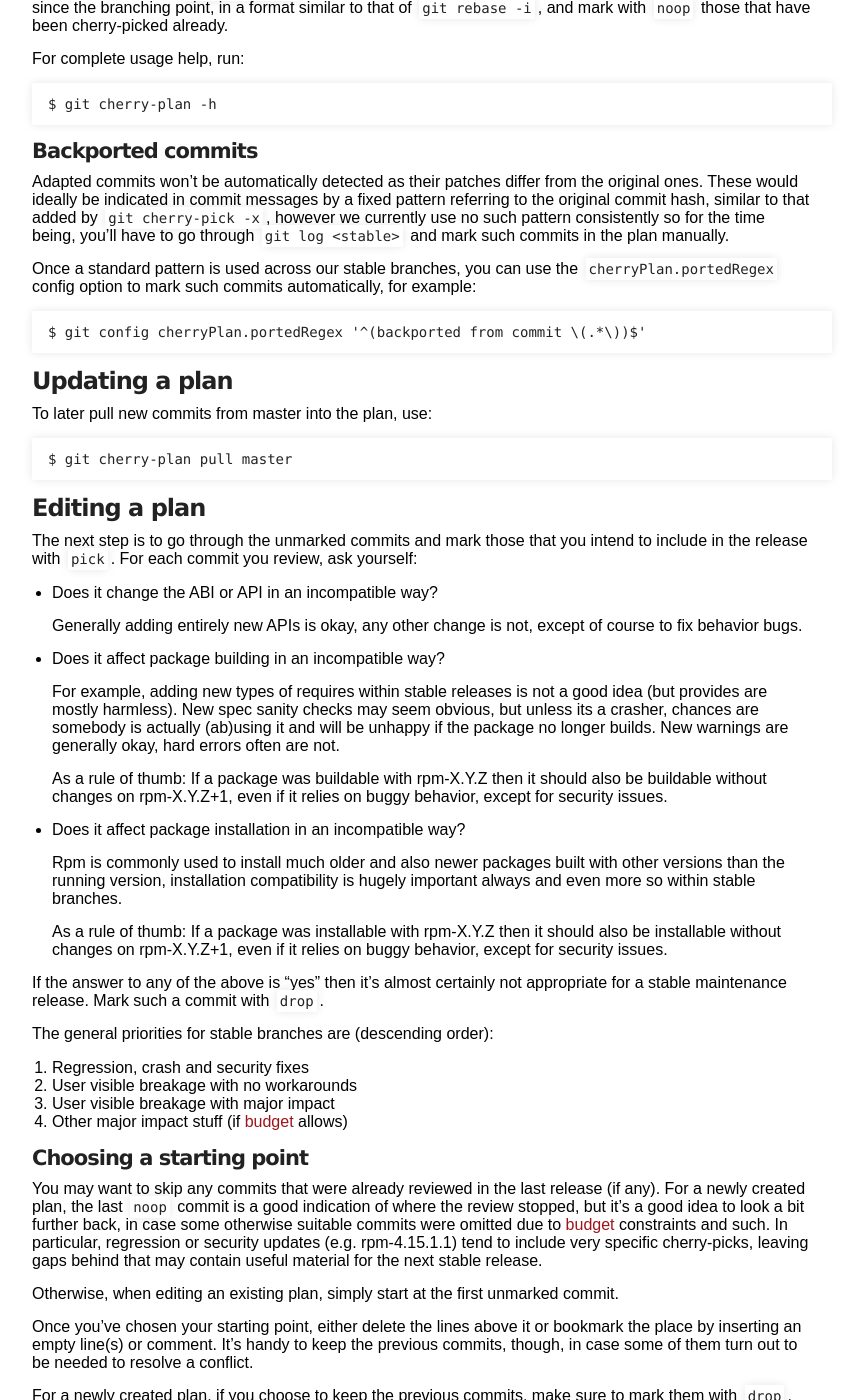
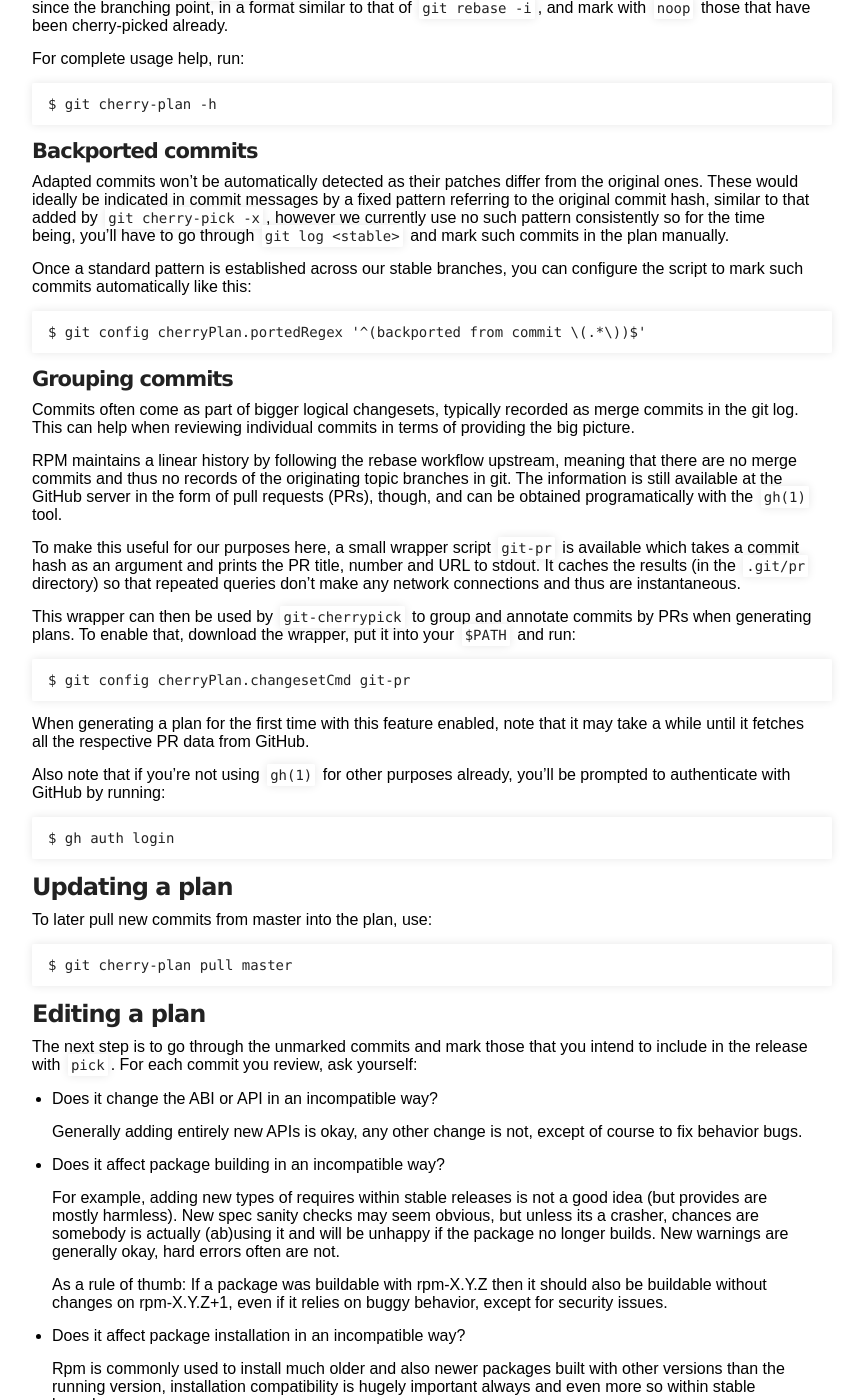
Before and after one commit to rpm-software-management/rpm-web, a Jekyll site: the page built from devel_doc/release_maintaince.md, in a window 1280 px wide and 1400 px high, scrolled down 1278 px. Shown: the whole window, without its empty margins (218-1060 px from the left). Built offline with Jekyll 4.4.1, drawn with Linux system fonts in a browser that asks for light colours; some of the changed text lies outside the part shown.

Commit message:
Add changeset support to cherry-plan

````diff
--- a/devel_doc/release_maintaince.md
+++ b/devel_doc/release_maintaince.md
@@ -83,12 +83,47 @@ fixed pattern referring to the original commit hash, similar to that added by
 for the time being, you'll have to go through `git log <stable>` and mark such
 commits in the plan manually.
 
-Once a standard pattern is used across our stable branches, you can use the
-`cherryPlan.portedRegex` config option to mark such commits automatically, for
-example:
+Once a standard pattern is established across our stable branches, you can
+configure the script to mark such commits automatically like this:
 
 ```
 $ git config cherryPlan.portedRegex '^(backported from commit \(.*\))$'
+```
+
+#### Grouping commits
+
+Commits often come as part of bigger logical changesets, typically recorded as
+merge commits in the git log.  This can help when reviewing individual commits
+in terms of providing the big picture.
+
+RPM maintains a linear history by following the rebase workflow upstream,
+meaning that there are no merge commits and thus no records of the originating
+topic branches in git.  The information is still available at the GitHub server
+in the form of pull requests (PRs), though, and can be obtained programatically
+with the [`gh(1)`](https://cli.github.com/) tool.
+
+To make this useful for our purposes here, a small wrapper script
+[`git-pr`](git-pr) is available which takes a commit hash as an argument and
+prints the PR title, number and URL to stdout.  It caches the results (in the
+`.git/pr` directory) so that repeated queries don't make any network
+connections and thus are instantaneous.
+
+This wrapper can then be used by `git-cherrypick` to group and annotate commits
+by PRs when generating plans.  To enable that, download the wrapper, put it
+into your `$PATH` and run:
+
+```
+$ git config cherryPlan.changesetCmd git-pr
+```
+
+When generating a plan for the first time with this feature enabled, note that
+it may take a while until it fetches all the respective PR data from GitHub.
+
+Also note that if you're not using `gh(1)` for other purposes already, you'll
+be prompted to authenticate with GitHub by running:
+
+```
+$ gh auth login
 ```
 
 ### Updating a plan
@@ -189,7 +224,10 @@ $ grep '^pick ' <stable>.plan | wc -l
 
 If you use VIM, you can add [this](plan.vim) snippet into your `~/.vimrc` to
 cycle through markers on the current line with the `C-a` key and do a `git
-show` with the `Enter` key.
+show` of the current commit with the `Enter` key.
+
+If you also install the `git-pr` script mentioned above, you can type `gx` to
+open the current commit's PR in your default browser.
 
 ### Sharing a plan
 
````
Also changed, not shown: 3 other files.
